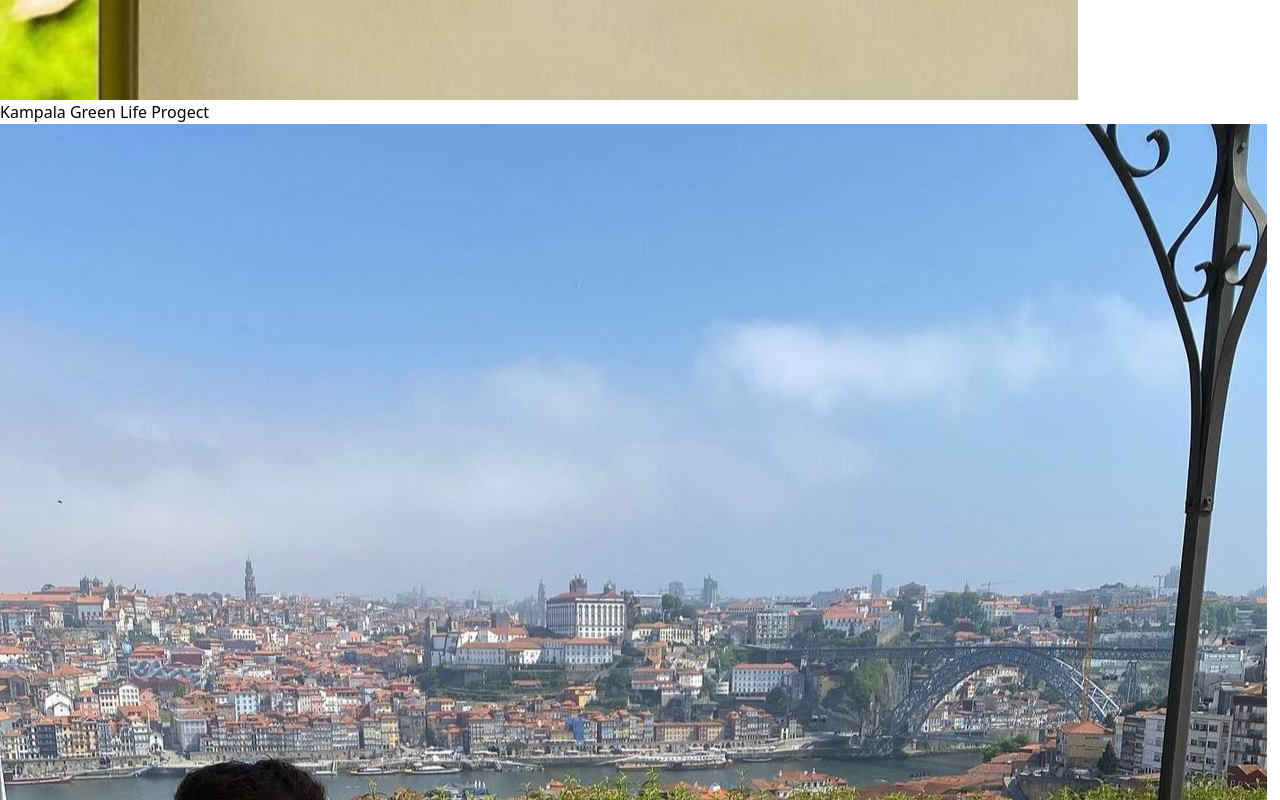
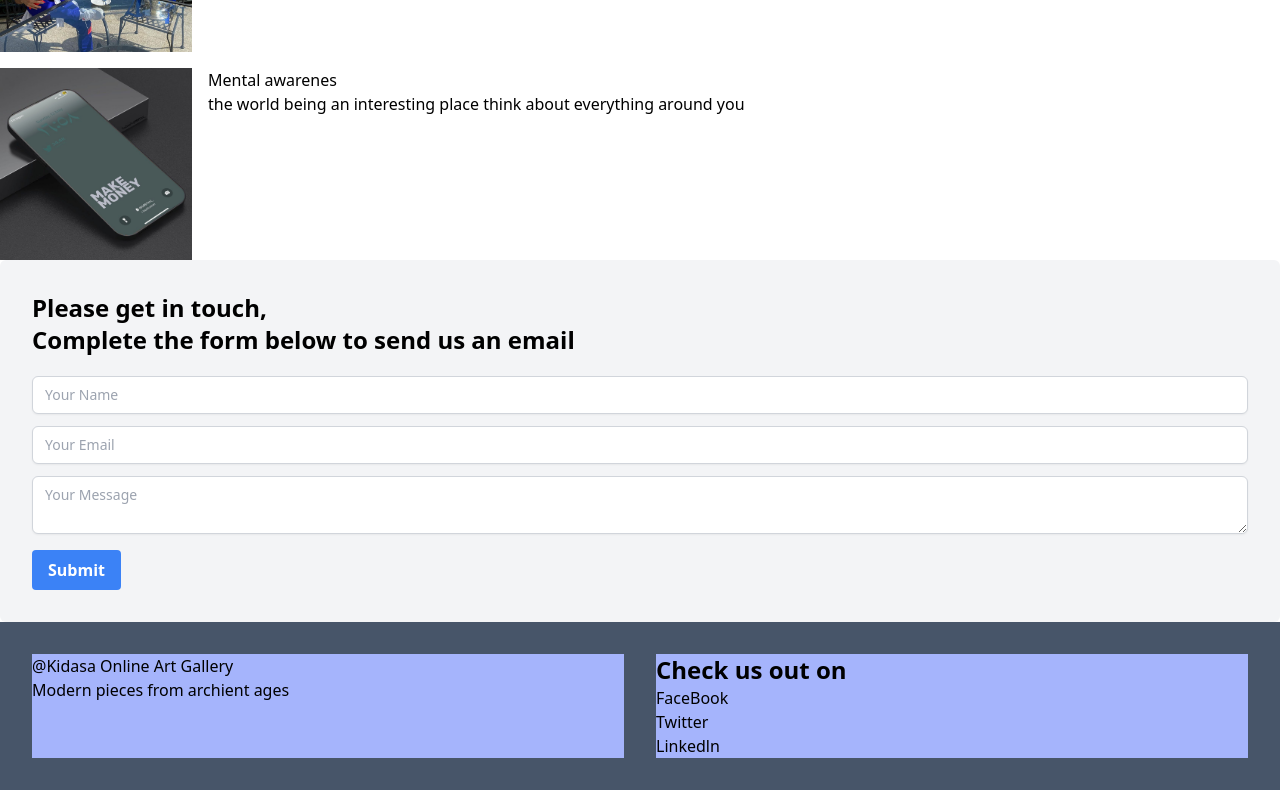
Before and after one commit to Kalanzifrank1/ArtGallery1, a React (Vite) app: page / in a window 1280 px wide. Shown: the part 1300-2100 px from the top of the page. Built offline with nearby package versions, Linux system fonts and the light colour scheme.

Commit message:
after adding email component

```diff
--- a/package.json
+++ b/package.json
@@ -12,6 +12,7 @@
   "dependencies": {
     "autoprefixer": "^10.4.20",
     "cssnano": "^7.0.6",
+    "emailjs-com": "^3.2.0",
     "postcss": "^8.4.47",
     "react": "^18.3.1",
     "react-dom": "^18.3.1",
--- a/public/server.json
+++ b/public/server.json
@@ -2,13 +2,13 @@
         {
             "id": 1,
             "name": "Kampala Green Life Progect",
-            "storyLine": "",
+            "storyLine": "the world being an interesting place think about everything around you",
             "imageUrl": "images/test1.JPG"
         },
         {
             "id": 2,
             "name": "Mental awarenes",
-            "storyLine": "",
+            "storyLine": "the world being an interesting place think about everything around you",
             "imageUrl": "images/test2.JPG"
         }
     ]
--- /dev/null
+++ b/src/components/Email.jsx
@@ -0,0 +1,100 @@
+import { useState } from "react"
+import emailjs from "emailjs-com"
+
+const Email = () => {
+    const [email, setEmail] = useState({
+        name : "",
+        Email: "",
+        message: ""
+    })
+    const [validationErrors, setValidationErrors] = useState({})
+    const validationForm = (data) => {
+        const errors = {}
+        if (!data.name.trim()){
+            errors.name = 'Please Enter your name'
+        }
+        if(!data.Email.trim() || !/\S+@\S+\.S+/.test(data.Email)){
+            errors.Email = "Please enter your email"
+        }
+        if(!data.message.trim()){
+            errors.message = 'Please enter your message'
+        }
+        return errors
+    }
+
+    const handleFormSubmit = (e) => {
+        e.preventDefault()
+        const errors = validationForm(email)
+        setValidationErrors(errors)
+
+        if (Object.keys(errors).length === 0){
+            const serviceId = 'Your-service-id' //replace with emailjs service id
+            const templateId = 'your-template-id'
+
+            const publicKey = 'yourpublic-key'
+            const params = {
+                from_name: email.name,
+                reply_to: email.Email,
+                message: email.message
+            }
+            emailjs
+                .send(serviceId, templateId, params, publicKey)
+                .then(() => {
+                    alert('Email sent successfully!')
+                    setEmail({ name: '', email: '', message: ''})
+                })
+                .catch((error) => alert('Error sending email:', error))
+        }
+    }
+
+    const handleChange = (e) => {
+        setEmail({ ...email, [e.target.name]: e.target.value})
+        setValidationErrors({ ...validationErrors, [e.target.name]: ''})
+    }
+
+
+  return (
+    <div className="bg-gray-100 p-8 rounded-md">
+        <h2 className="text-2xl font-bold mb-4">Please get in touch,
+            <p className="text-pretty">Complete the form below to send us an email</p>
+        </h2>
+      <form  onSubmit={handleFormSubmit} className="space-y-4">
+            <div className="gap-2 grid grid-cols-1">
+                <input
+                    type="text"
+                    name="name"
+                    placeholder="Your Name"
+                    value={email.name}
+                    onChange={handleChange}
+                    className="mt-1 block w-full px-3 py-2 bg-white border border-gray-300 rounded-md shadow-sm focus:outline-none focus:ring-indigo-500 focus:border-indigo-500 sm:text-sm"
+                />
+                {validationErrors.name && <p className="error-message">{validationErrors.name}</p>}
+                <input
+                    type="text"
+                    name="Email"
+                    placeholder="Your Email"
+                    value={email.Email}
+                    onChange={handleChange}
+                    className="mt-1 block w-full px-3 py-2 bg-white border border-gray-300 rounded-md shadow-sm focus:outline-none focus:ring-indigo-500 focus:border-indigo-500 sm:text-sm"
+                />
+                {validationErrors.Email && <p className="error-message">{validationErrors.Email}</p>}
+                <textarea
+                    name="message"
+                    placeholder="Your Message"
+                    value={email.message}
+                    onChange={handleChange}
+                    className="mt-1 block w-full px-3 py-2 bg-white border border-gray-300 rounded-md shadow-sm focus:outline-none focus:ring-indigo-500 focus:border-indigo-500 sm:text-sm"
+                />
+                {validationErrors.message && <p className="error-message">{validationErrors.message}</p>}
+            </div>
+            <button type="submit" disabled={Object.keys(validationErrors).length > 0}
+                className="bg-blue-500 hover:bg-blue-700 text-white font-bold py-2 px-4 rounded"
+            >
+                Submit
+            </button>
+      </form>
+    </div>
+  )
+}
+
+export default Email
--- a/src/components/Footer.jsx
+++ b/src/components/Footer.jsx
@@ -2,12 +2,24 @@
 
 const Footer = () => {
   return (
-    <div>
-      <span>
-        <p>@Kidasa Online Art Gallery</p>
-        <p>Modern pieces from archient ages</p>
-      </span>
-    </div>
+    <footer className="bg-slate-600 ">
+      <div className="container mx-auto py-8 px-8 grid grid-cols-1 md:grid-cols-2 gap-8">
+        <div className="bg-indigo-300">
+          <span>
+            <p>@Kidasa Online Art Gallery</p>
+            <p>Modern pieces from archient ages</p>
+          </span>
+        </div>
+        <div className="bg-indigo-300">
+          <h2 className="text-xl md:text-2xl font-bold ">Check us out on</h2>
+          <a href="##" target="-blank">FaceBook</a>
+         <br></br>
+          <a href="##" target="-blank">Twitter</a>
+          <br></br>
+          <a href="##" target="-blank">Linkedln</a>
+        </div>
+      </div>
+    </footer>
   )
 }
 
--- a/src/components/TopStories.jsx
+++ b/src/components/TopStories.jsx
@@ -13,12 +13,16 @@ const TopStories = () => {
     }, [])
 
   return (
-    <div>
+    <div className="space-y-4 mt-8">
         {stories.map(story => (
-            <div key={story.id}>
-                <h2>{story.name}</h2>
-                <p>{story.storyLine}</p>
-                <img src={story.imageUrl} />
+            <div key={story.id} className="flex flex-row gap-4">
+
+                <img src={story.imageUrl} className="w-48 h-48 object-cover" />
+                <div>
+                  <h2>{story.name}</h2>
+                  <p>{story.storyLine}</p>
+                </div>
+
             </div>
         ))}
     </div>
--- a/src/pages/Home.jsx
+++ b/src/pages/Home.jsx
@@ -1,3 +1,4 @@
+import Email from "../components/Email"
 import ScrollingImages from "../components/ScrollingImages"
 import TopStories from "../components/TopStories"
 
@@ -7,6 +8,7 @@ const Home = () => {
         <div>
             <ScrollingImages />
             <TopStories />
+            <Email />
         </div>
     )
 }
```
Also changed, not shown: 1 other file (tests, documents, lock files or other folders).
